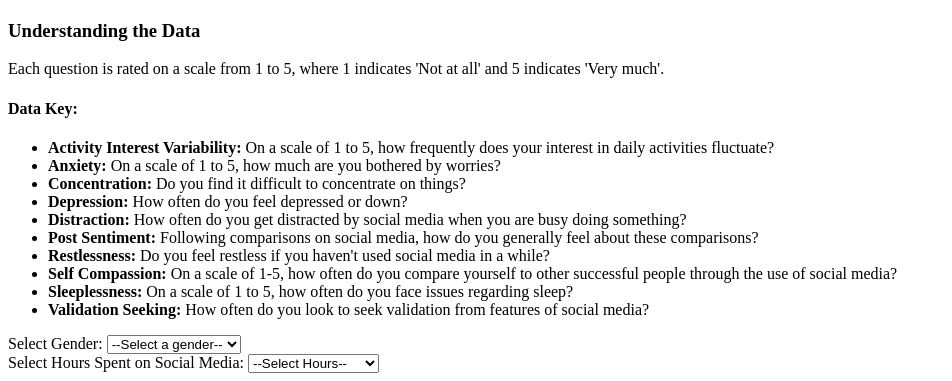
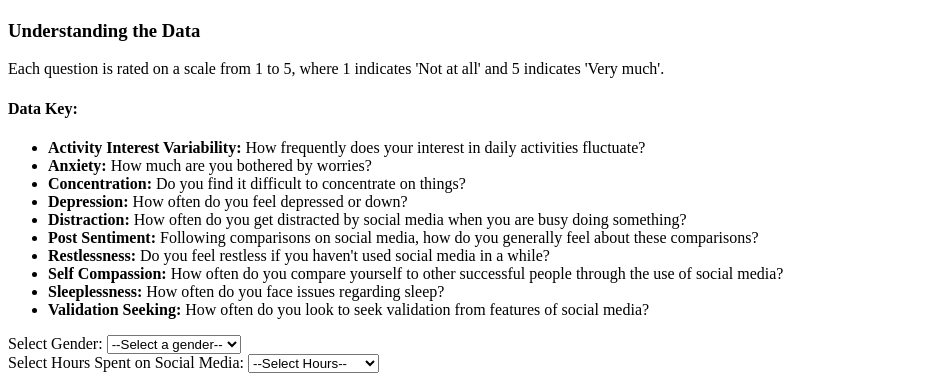
Before and after one commit to emilyfaris/social-media-mental-health-project, a Flask app: page / in a window 1280 px wide. Shown: the part 578-959 px from the top of the page, without its empty margins (0-952 px from the left). Run offline with Flask 3, Linux system fonts and the light colour scheme; data that the repository does not hold is empty; some libraries are stand-ins or nearby versions.

Commit message:
updating html

```diff
--- a/templates/smmh.html
+++ b/templates/smmh.html
@@ -34,15 +34,15 @@
             <div>
               <h4>Data Key:</h2>
               <ul>
-                <li><strong>Activity Interest Variability:</strong> On a scale of 1 to 5, how frequently does your interest in daily activities fluctuate?</li>
-                <li><strong>Anxiety:</strong> On a scale of 1 to 5, how much are you bothered by worries?</li>
+                <li><strong>Activity Interest Variability:</strong> How frequently does your interest in daily activities fluctuate?</li>
+                <li><strong>Anxiety:</strong> How much are you bothered by worries?</li>
                 <li><strong>Concentration:</strong> Do you find it difficult to concentrate on things?</li>
                 <li><strong>Depression:</strong> How often do you feel depressed or down?</li>
                 <li><strong>Distraction:</strong> How often do you get distracted by social media when you are busy doing something?</li>
                 <li><strong>Post Sentiment:</strong> Following comparisons on social media, how do you generally feel about these comparisons?</li>
                 <li><strong>Restlessness:</strong> Do you feel restless if you haven't used social media in a while?</li>
-                <li><strong>Self Compassion:</strong> On a scale of 1-5, how often do you compare yourself to other successful people through the use of social media?</li>
-                <li><strong>Sleeplessness:</strong> On a scale of 1 to 5, how often do you face issues regarding sleep?</li>
+                <li><strong>Self Compassion:</strong> How often do you compare yourself to other successful people through the use of social media?</li>
+                <li><strong>Sleeplessness:</strong> How often do you face issues regarding sleep?</li>
                 <li><strong>Validation Seeking:</strong> How often do you look to seek validation from features of social media?</li>
               </ul>
     </div>
```
